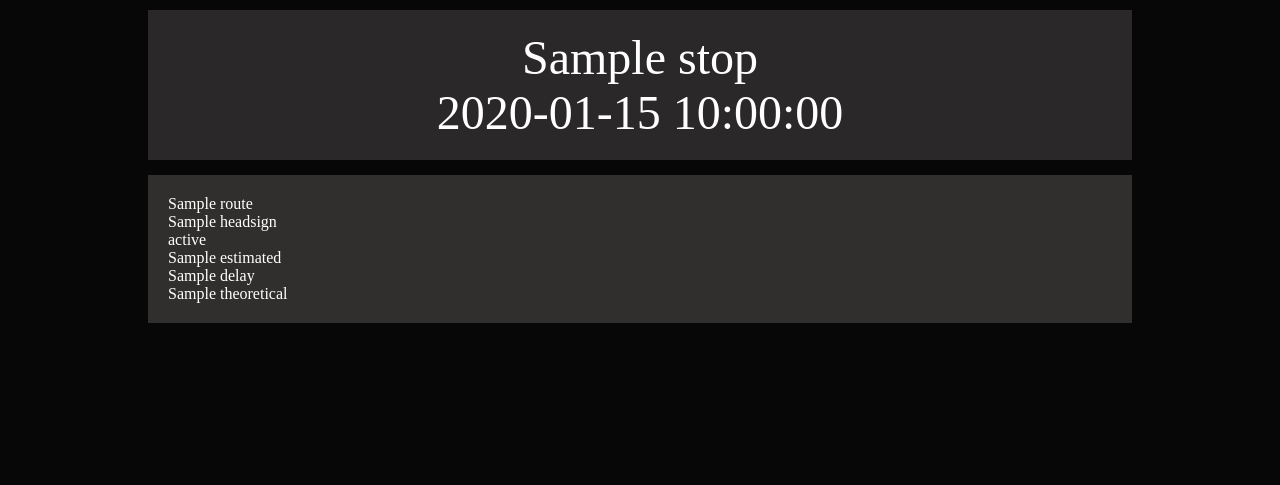
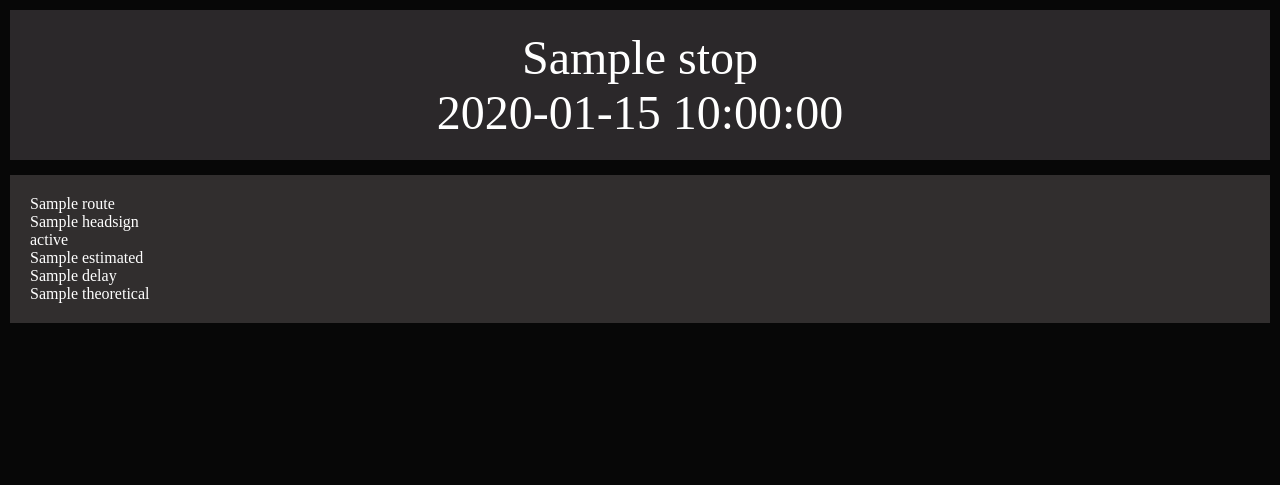
Before and after one commit to Porzeraklon/rozkladztm, a Flask app: template templates/stop.html in a window 1280 px wide. Shown: the top 485 px of the page. Run offline with Flask 2, Linux system fonts and the light colour scheme; the template is opened without the code that fills it: most values are stand-ins (such as "Sample title", 1, 10 or a date in 2020).

Commit message:
czyba fix

```diff
--- a/static/css/main.css
+++ b/static/css/main.css
@@ -12,26 +12,26 @@ body {
 .grid-stop {
     text-align: center;
     grid-row: 1 / 1;
-    grid-column: 2;
+    grid-column: 1;
     background-color: #2b282a;
     padding: 20px;
     font-size: 300%;
 }
 
 .grid-item {
-    grid-column: 2;
+    grid-column: 1;
     background-color: #312e2e;
     padding: 20px;
     font-size: 100%;
 }
 
 .ad-bottom {
-    grid-column: 2;
+    grid-column: 1;
 }
 
 .grid-wrapper {
     display: grid;
-    grid-template-columns: 1fr 8fr 1fr;
+    grid-template-columns: 1fr;
     grid-auto-rows: minmax(148px, auto);
     gap: 15px;
 
```
